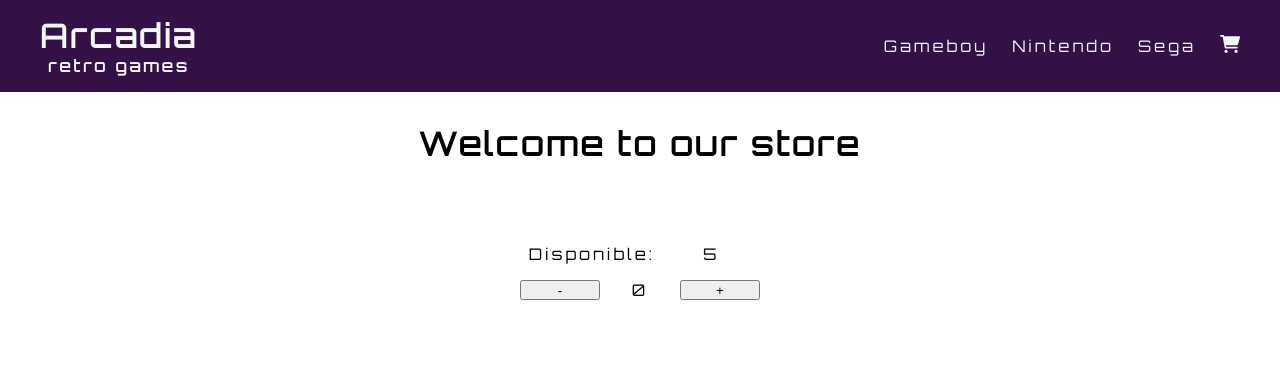
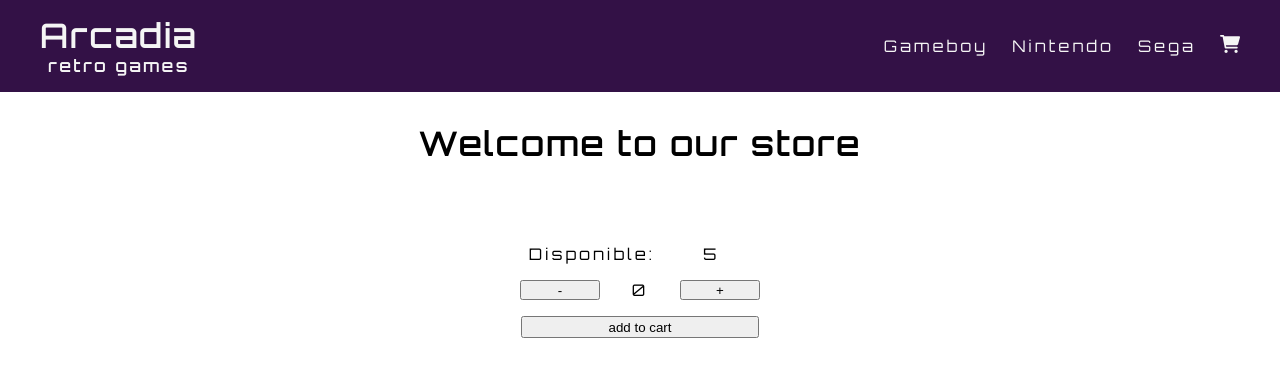
Before and after one commit to Igncanton/react-coder, a React (Create React App) app: page / in a window 1280 px wide. Shown: the top 376 px of the page. Built offline with nearby package versions, Linux system fonts and the light colour scheme.

Commit message:
itemCount addCart btn added

```diff
--- a/src/components/itemCount/itemCount.jsx
+++ b/src/components/itemCount/itemCount.jsx
@@ -28,6 +28,7 @@ const Itemcount = () => {
                 <p className='itemCount_count'>{count}</p>
                 <button className='itemCount_btn' onClick={() => addItem()}>+</button>
             </div>
+            <button className='itemCount_addCartBtn'>add to cart</button>
         </div>
     );
 }
--- a/src/components/itemCount/itenCount.css
+++ b/src/components/itemCount/itenCount.css
@@ -33,3 +33,9 @@
     width: 5rem;
     cursor: pointer;
 }
+
+.itemCount_addCartBtn {
+    width: 14.9rem;
+    padding: 0.1rem 0;
+    cursor: pointer;
+}
```
